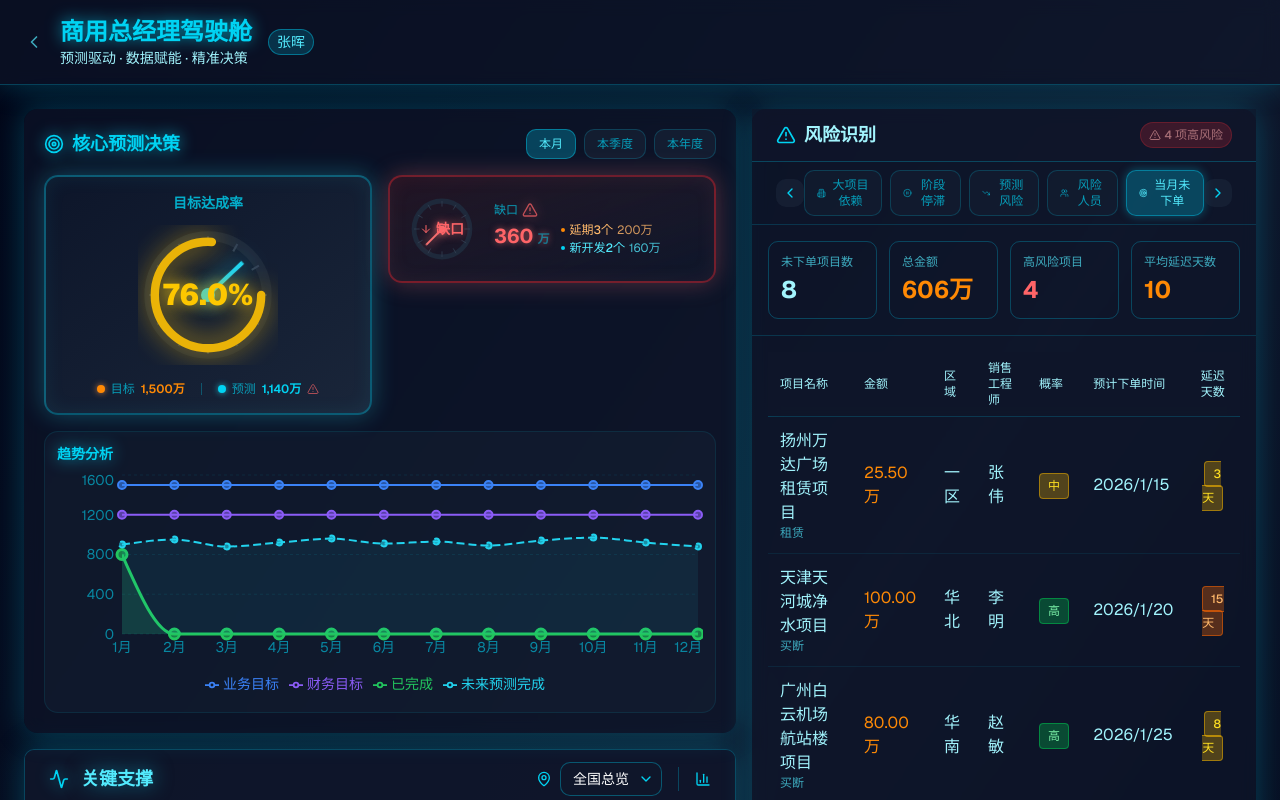
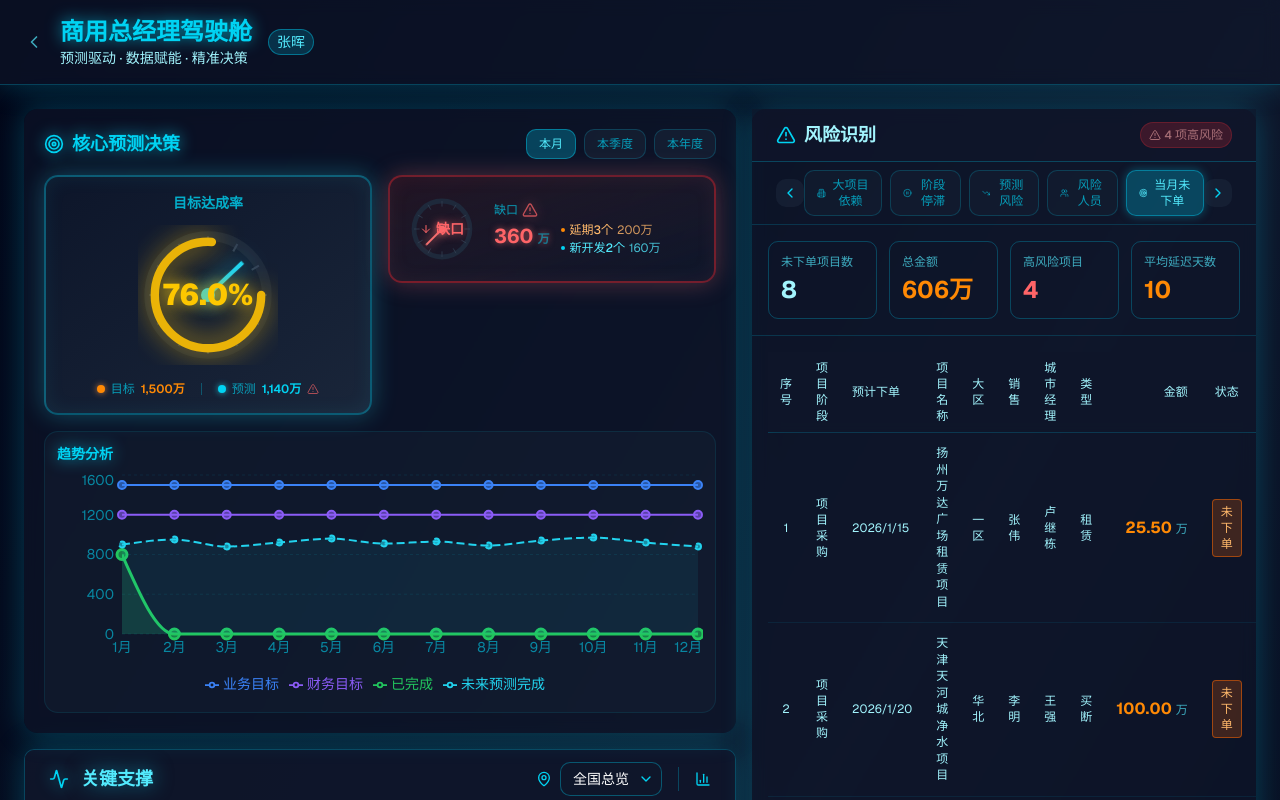
Before and after one commit to navylee1990/coze_jsc, a Next.js app: page /gm in a window 1280 px wide. Both pictures are taken after a click on the button "当月未下单". Shown: the top 800 px of the page. Built offline with nearby package versions, Linux system fonts and the light colour scheme.

Commit message:
refactor: 统一当月未下单与核心支撑期预测项目表格结构

```diff
--- a/src/components/RiskIdentificationPanel.tsx
+++ b/src/components/RiskIdentificationPanel.tsx
@@ -1408,12 +1408,16 @@ export default function RiskIdentificationPanel({
                   <table className="w-full">
                     <thead className="sticky top-0 bg-slate-900/95 backdrop-blur-sm z-10">
                       <tr className={cn('text-xs border-b', DASHBOARD_STYLES.cardBorder)}>
+                        <th className={cn('text-center py-2 px-3 font-medium w-16', DASHBOARD_STYLES.textSecondary)}>序号</th>
+                        <th className={cn('text-left py-2 px-3 font-medium', DASHBOARD_STYLES.textSecondary)}>项目阶段</th>
+                        <th className={cn('text-left py-2 px-3 font-medium', DASHBOARD_STYLES.textSecondary)}>预计下单</th>
                         <th className={cn('text-left py-2 px-3 font-medium', DASHBOARD_STYLES.textSecondary)}>项目名称</th>
-                        <th className={cn('text-left py-2 px-3 font-medium', DASHBOARD_STYLES.textSecondary)}>金额</th>
-                        <th className={cn('text-left py-2 px-3 font-medium', DASHBOARD_STYLES.textSecondary)}>区域</th>
-                        <th className={cn('text-left py-2 px-3 font-medium', DASHBOARD_STYLES.textSecondary)}>销售工程师</th>
-                        <th className={cn('text-left py-2 px-3 font-medium', DASHBOARD_STYLES.textSecondary)}>概率</th>
-                        <th className={cn('text-left py-2 px-3 font-medium', DASHBOARD_STYLES.textSecondary)}>预计下单时间</th>
+                        <th className={cn('text-left py-2 px-3 font-medium hidden lg:table-cell', DASHBOARD_STYLES.textSecondary)}>大区</th>
+                        <th className={cn('text-left py-2 px-3 font-medium hidden md:table-cell', DASHBOARD_STYLES.textSecondary)}>销售</th>
+                        <th className={cn('text-left py-2 px-3 font-medium hidden xl:table-cell', DASHBOARD_STYLES.textSecondary)}>城市经理</th>
+                        <th className={cn('text-left py-2 px-3 font-medium hidden md:table-cell', DASHBOARD_STYLES.textSecondary)}>类型</th>
+                        <th className={cn('text-right py-2 px-3 font-medium', DASHBOARD_STYLES.textSecondary)}>金额</th>
+                        <th className={cn('text-center py-2 px-3 font-medium', DASHBOARD_STYLES.textSecondary)}>状态</th>
                         <th className={cn('text-center py-2 px-3 font-medium', DASHBOARD_STYLES.textSecondary)}>延迟天数</th>
                       </tr>
                     </thead>
@@ -1426,27 +1430,68 @@ export default function RiskIdentificationPanel({
                             index === getPaginatedUnorderedProjects().length - 1 && 'border-b-0'
                           )}
                         >
-                          <td className={cn('py-3 px-3', DASHBOARD_STYLES.textSecondary)}>
-                            <div className="font-medium">{item.name}</div>
-                            <div className={cn('text-xs', DASHBOARD_STYLES.textMuted)}>{item.projectType}</div>
-                          </td>
-                          <td className={cn('py-3 px-3', DASHBOARD_STYLES.textSecondary)}>
-                            <span className="text-orange-400">{item.amount.toFixed(2)}万</span>
-                          </td>
-                          <td className={cn('py-3 px-3', DASHBOARD_STYLES.textSecondary)}>{item.region}</td>
-                          <td className={cn('py-3 px-3', DASHBOARD_STYLES.textSecondary)}>{item.salesEngineer}</td>
-                          <td className={cn('py-3 px-3', DASHBOARD_STYLES.textSecondary)}>
+                          {/* 序号 */}
+                          <td className={cn('text-center py-3 px-3 text-xs', DASHBOARD_STYLES.textSecondary)}>
+                            {(currentPage - 1) * 5 + index + 1}
+                          </td>
+
+                          {/* 项目阶段 */}
+                          <td className={cn('py-3 px-3 text-xs', DASHBOARD_STYLES.textSecondary)}>
+                            {item.projectPhase || '项目采购'}
+                          </td>
+
+                          {/* 预计下单时间 */}
+                          <td className={cn('py-3 px-3 text-xs whitespace-nowrap', DASHBOARD_STYLES.textSecondary)}>
+                            {item.expectedOrderDate || '-'}
+                          </td>
+
+                          {/* 项目名称 */}
+                          <td className={cn('py-3 px-3 text-xs', DASHBOARD_STYLES.textSecondary)}>
+                            <div className="font-medium leading-snug">{item.name}</div>
+                          </td>
+
+                          {/* 大区 */}
+                          <td className={cn('hidden lg:table-cell py-3 px-3 text-xs', DASHBOARD_STYLES.textSecondary)}>
+                            {item.region || '-'}
+                          </td>
+
+                          {/* 销售工程师 */}
+                          <td className={cn('hidden md:table-cell py-3 px-3 text-xs', DASHBOARD_STYLES.textSecondary)}>
+                            {item.salesEngineer || '-'}
+                          </td>
+
+                          {/* 城市经理 */}
+                          <td className={cn('hidden xl:table-cell py-3 px-3 text-xs', DASHBOARD_STYLES.textSecondary)}>
+                            {item.cityManager || '-'}
+                          </td>
+
+                          {/* 项目类型 */}
+                          <td className={cn('hidden md:table-cell py-3 px-3 text-xs', DASHBOARD_STYLES.textSecondary)}>
+                            {item.projectType || '-'}
+                          </td>
+
+                          {/* 金额 */}
+                          <td className={cn('text-right py-3 px-3 whitespace-nowrap', DASHBOARD_STYLES.textSecondary)}>
+                            <span className="font-bold text-orange-400">
+                              {item.amount.toFixed(2)}
+                            </span>
+                            <span className={cn('text-xs ml-1', DASHBOARD_STYLES.textMuted)}>
+                              万
+                            </span>
+                          </td>
+
+                          {/* 状态 */}
+                          <td className={cn('text-center py-3 px-3', DASHBOARD_STYLES.textSecondary)}>
                             <span className={cn(
-                              'px-2 py-1 rounded text-xs font-medium',
-                              item.probability === 'high' ? 'bg-green-500/30 text-green-300 border border-green-500/50' :
-                              item.probability === 'medium' ? 'bg-yellow-500/30 text-yellow-300 border border-yellow-500/50' :
-                              'bg-red-500/30 text-red-300 border border-red-500/50'
+                              'inline-block px-2 py-1 rounded text-xs font-medium border bg-orange-500/20 text-orange-300 border-orange-500/50',
+                              item.delayDays && item.delayDays >= 20 && 'animate-pulse'
                             )}>
-                              {item.probability === 'high' ? '高' : item.probability === 'medium' ? '中' : '低'}
+                              未下单
                             </span>
                           </td>
-                          <td className={cn('py-3 px-3', DASHBOARD_STYLES.textSecondary)}>{item.expectedOrderDate}</td>
-                          <td className={cn('py-3 px-3 text-center', DASHBOARD_STYLES.textSecondary)}>
+
+                          {/* 延迟天数 */}
+                          <td className={cn('text-center py-3 px-3', DASHBOARD_STYLES.textSecondary)}>
                             {item.delayDays !== undefined && item.delayDays > 0 ? (
                               <span className={cn(
                                 'px-2 py-1 rounded text-xs font-medium',
```
